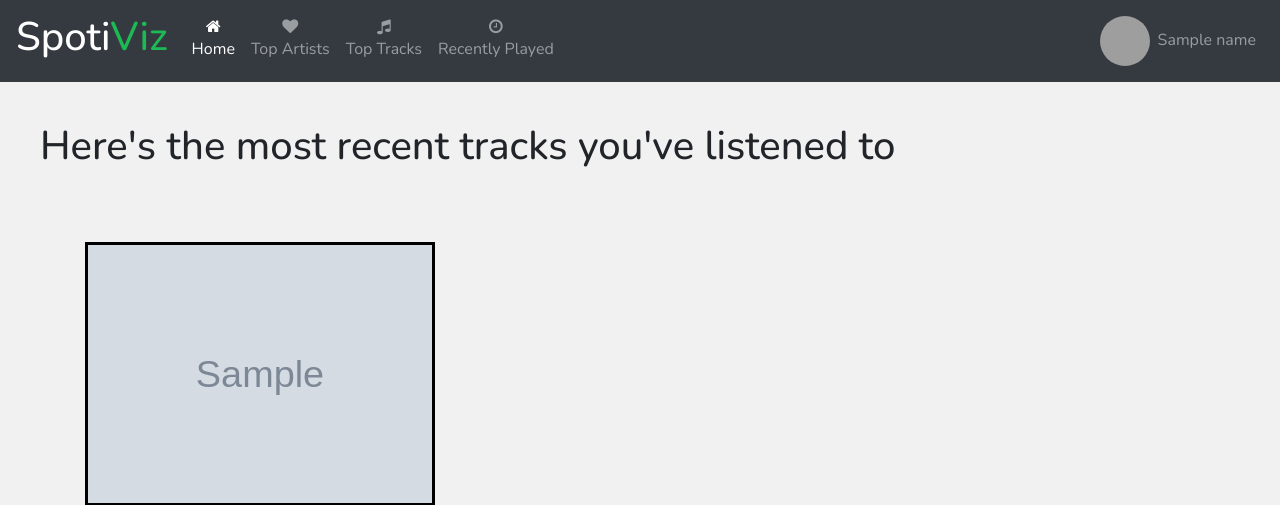
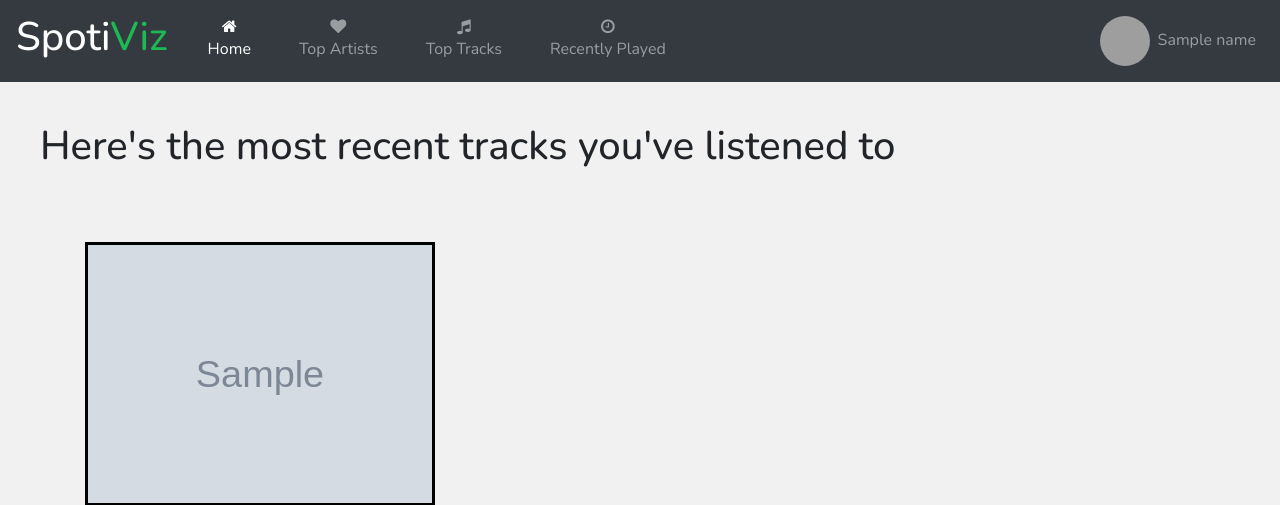
Before and after one commit to abhishekbabu/spotiviz, a Flask app: template app/templates/profile.html in a window 1280 px wide. Shown: the top 505 px of the page. Run offline with Flask 2, Linux system fonts and the light colour scheme; the template is opened without the code that fills it: most values are stand-ins (such as "Sample title", 1, 10 or a date in 2020); grey boxes marked "Sample" are stand-in pictures; parts of the project's set-up code (start-up, migrations or seed data) failed here and were passed over; some libraries are stand-ins or nearby versions; grey boxes are pictures that could not be loaded.

Commit message:
Increased spacing between navbar elements

```diff
--- a/app/templates/profile.html
+++ b/app/templates/profile.html
@@ -32,22 +32,22 @@
       <div class="collapse navbar-collapse" id="navbarNav">
         <ul class="navbar-nav mt-2 mt-lg-0">
           <li class="nav-item active">
-            <a class="nav-link d-flex flex-column text-center" href="#"><i class="fa fa-home" aria-hidden="true"></i>Home<span class="sr-only">(current)</span></a>
+            <a class="nav-link d-flex flex-column text-center px-4" href="#"><i class="fa fa-home" aria-hidden="true"></i>Home<span class="sr-only">(current)</span></a>
           </li>
           <li class="nav-item">
-            <a class="nav-link d-flex flex-column text-center" href="#"><i class="fa fa-heart" aria-hidden="true"></i>Top Artists</a>
+            <a class="nav-link d-flex flex-column text-center px-4" href="#"><i class="fa fa-heart" aria-hidden="true"></i>Top Artists</a>
           </li>
           <li class="nav-item">
-            <a class="nav-link d-flex flex-column text-center" href="#"><i class="fa fa-music" aria-hidden="true"></i>Top Tracks</a>
+            <a class="nav-link d-flex flex-column text-center px-4" href="#"><i class="fa fa-music" aria-hidden="true"></i>Top Tracks</a>
           </li>
           <li class="nav-item">
-            <a class="nav-link d-flex flex-column text-center" href="#"><i class="fa fa-clock-o" aria-hidden="true"></i>Recently Played</a>
+            <a class="nav-link d-flex flex-column text-center px-4" href="#"><i class="fa fa-clock-o" aria-hidden="true"></i>Recently Played</a>
           </li>
         </ul>
 
         <ul class="navbar-nav ml-auto mt-2 mt-lg-0">
           <li class="nav-item">
-            <a class="nav-link" href="#"><img id="profile" src={{ profile_pic }} width="50" height="50" alt=""/>&ensp;{{ name }}</a>
+            <a class="nav-link text-center" href="#"><img id="profile" src={{ profile_pic }} width="50" height="50" alt=""/>&ensp;{{ name }}</a>
           </li>
         </ul>
       </div>
```
